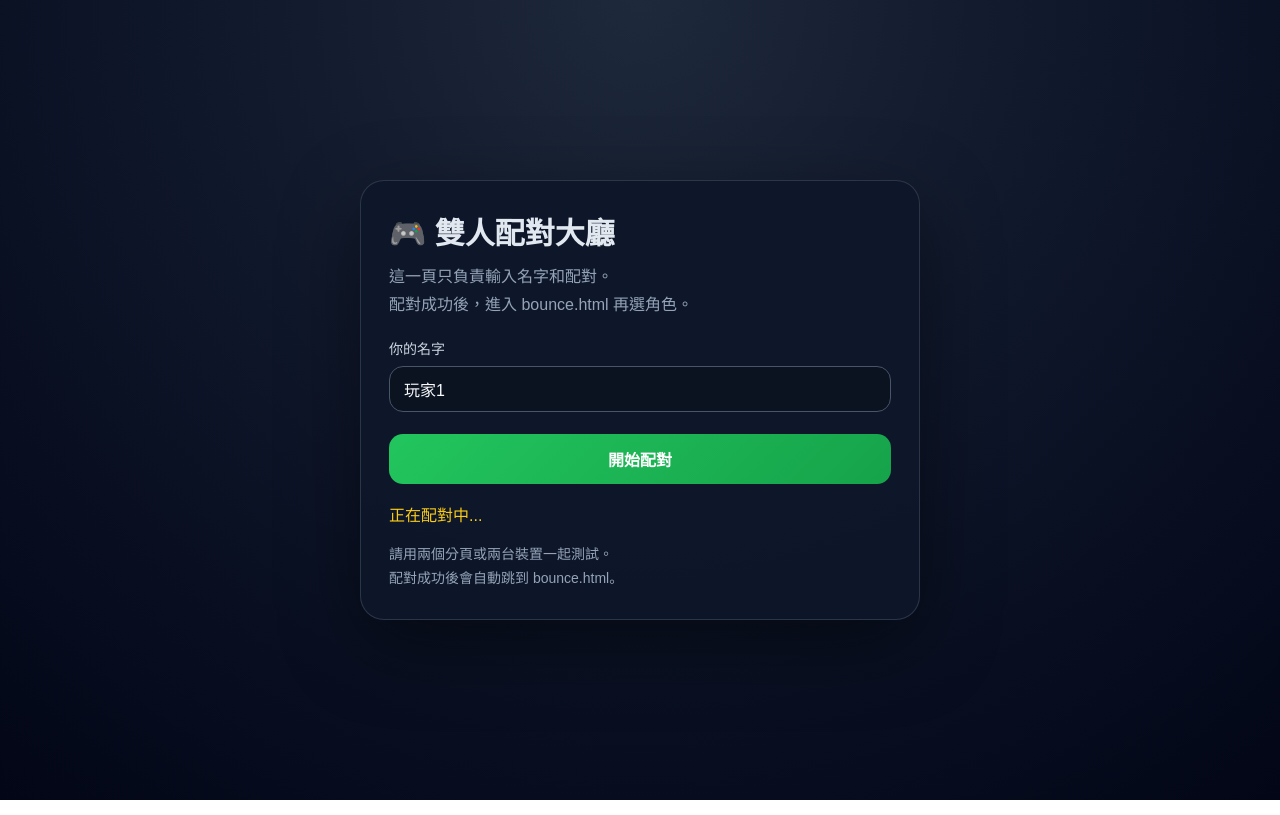
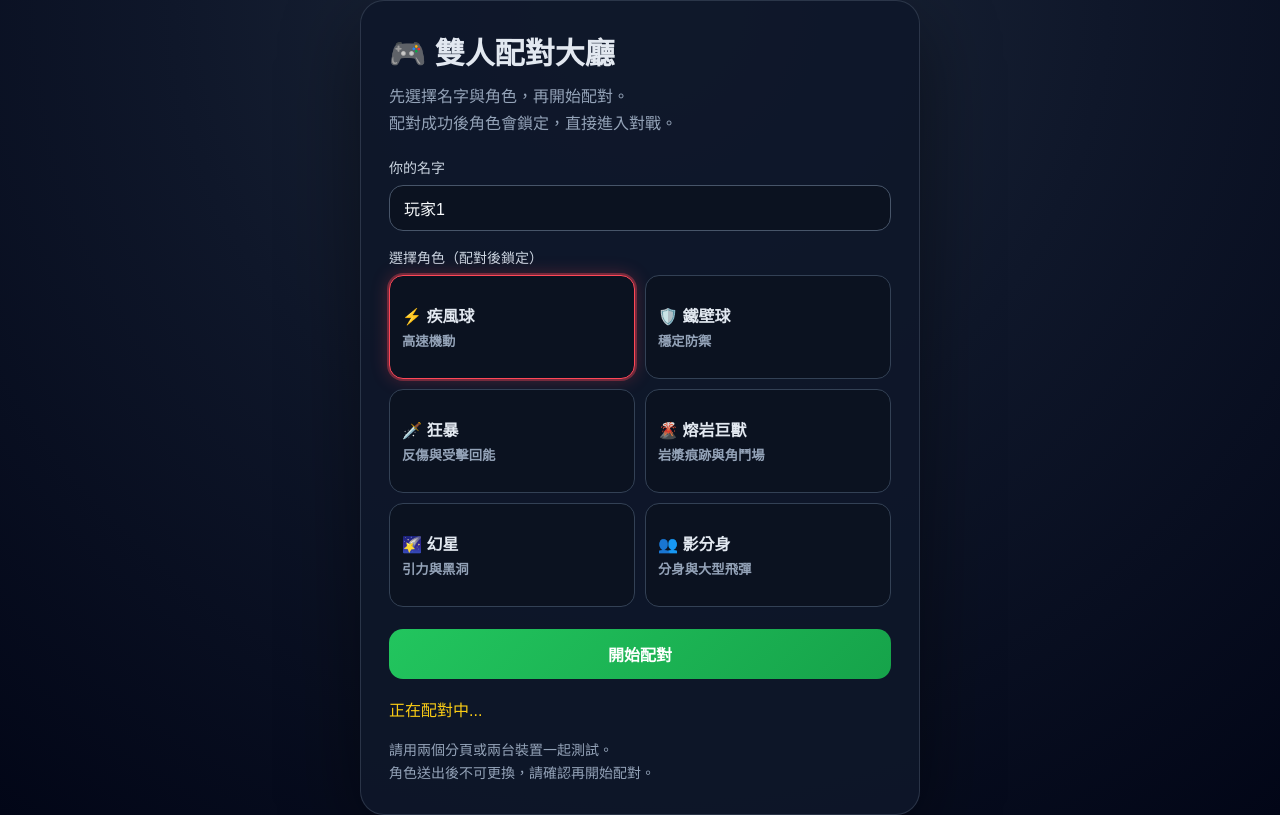
Before and after one commit to erichuang1213/bonus, a website: page ball/public/index.html in a window 1280 px wide. Both pictures are taken after a click on the button "開始配對". Drawn offline with nearby package versions, Linux system fonts and the light colour scheme; no server answers.

Commit message:
Lock online character choice before matchmaking

```diff
--- a/ball/public/index.html
+++ b/ball/public/index.html
@@ -58,6 +58,37 @@
       color: #f8fafc;
     }
 
+    .role-grid {
+      display: grid;
+      grid-template-columns: repeat(2, minmax(0, 1fr));
+      gap: 10px;
+      margin-top: 8px;
+    }
+
+    .role-option {
+      min-height: 104px;
+      margin: 0;
+      padding: 12px;
+      border: 1px solid #334155;
+      border-radius: 14px;
+      background: #0b1220;
+      color: #e2e8f0;
+      text-align: left;
+    }
+
+    .role-option.is-selected {
+      border-color: var(--role-color);
+      box-shadow: 0 0 0 2px color-mix(in srgb, var(--role-color) 35%, transparent), 0 0 18px color-mix(in srgb, var(--role-color) 28%, transparent);
+    }
+
+    .role-option strong, .role-option small { display: block; }
+    .role-option small { margin-top: 5px; color: #94a3b8; line-height: 1.45; }
+
+    @media (max-width: 430px) {
+      .card { padding: 20px; }
+      .role-grid { grid-template-columns: 1fr; }
+    }
+
     button {
       margin-top: 22px;
       border: none;
@@ -91,12 +122,15 @@
   <div class="card">
     <h1>🎮 雙人配對大廳</h1>
     <p class="desc">
-      這一頁只負責輸入名字和配對。<br />
-      配對成功後，進入 bounce.html 再選角色。
+      先選擇名字與角色，再開始配對。<br />
+      配對成功後角色會鎖定，直接進入對戰。
     </p>
 
     <label for="playerName">你的名字</label>
     <input id="playerName" value="玩家1" />
+
+    <label>選擇角色（配對後鎖定）</label>
+    <div class="role-grid" id="roleGrid" aria-label="角色選擇"></div>
 
     <button id="matchBtn">開始配對</button>
 
@@ -104,7 +138,7 @@
 
     <div class="tip">
       請用兩個分頁或兩台裝置一起測試。<br />
-      配對成功後會自動跳到 bounce.html。
+      角色送出後不可更換，請確認再開始配對。
     </div>
   </div>
 
@@ -114,12 +148,43 @@
     const playerNameInput = document.getElementById("playerName");
     const matchBtn = document.getElementById("matchBtn");
     const statusEl = document.getElementById("status");
+    const roleGrid = document.getElementById("roleGrid");
+
+    const roles = [
+      { id: "speeder", name: "⚡ 疾風球", desc: "高速機動", color: "#ff4757" },
+      { id: "tank", name: "🛡️ 鐵壁球", desc: "穩定防禦", color: "#2ed573" },
+      { id: "frenzy", name: "🗡️ 狂暴", desc: "反傷與受擊回能", color: "#ff3333" },
+      { id: "magma", name: "🌋 熔岩巨獸", desc: "岩漿痕跡與角鬥場", color: "#ee5253" },
+      { id: "nova", name: "🌠 幻星", desc: "引力與黑洞", color: "#5f27cd" },
+      { id: "clone", name: "👥 影分身", desc: "分身與大型飛彈", color: "#ff6b9d" },
+    ];
+    let selectedRole = sessionStorage.getItem("selectedQueueRole") || "speeder";
+
+    function renderRoleOptions() {
+      roleGrid.innerHTML = "";
+      roles.forEach((role) => {
+        const button = document.createElement("button");
+        button.type = "button";
+        button.className = `role-option${role.id === selectedRole ? " is-selected" : ""}`;
+        button.style.setProperty("--role-color", role.color);
+        button.innerHTML = `<strong>${role.name}</strong><small>${role.desc}</small>`;
+        button.addEventListener("click", () => {
+          if (matchBtn.disabled) return;
+          selectedRole = role.id;
+          sessionStorage.setItem("selectedQueueRole", selectedRole);
+          renderRoleOptions();
+        });
+        roleGrid.appendChild(button);
+      });
+    }
+    renderRoleOptions();
 
     let playerKey = sessionStorage.getItem("playerKey") || "";
 
     matchBtn.addEventListener("click", () => {
       const payload = {
         name: playerNameInput.value.trim() || "玩家",
+        role: selectedRole,
         playerKey: playerKey || undefined,
       };
 
```
Also changed, not shown: ball/public/bounce.html (+18 -1 lines), ball/server.js (+8 -2 lines).
